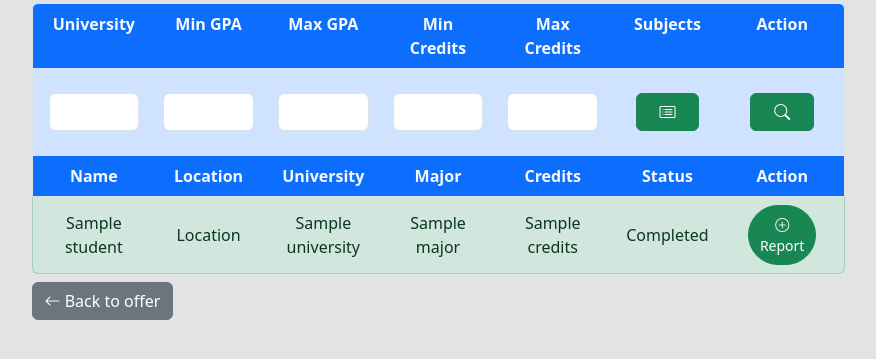
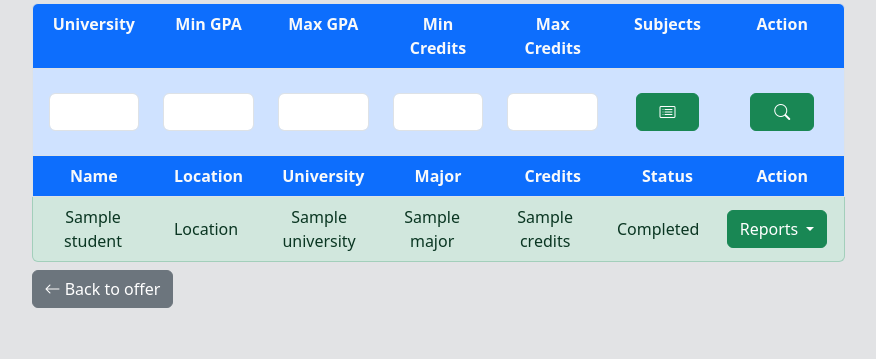
Before and after one commit to kasap-ot/thesis-project, a FastAPI app: template templates/applicants.html in a window 1280 px wide. Shown: the part 161-520 px from the top of the page, without its empty margins (202-1078 px from the left). Run offline with FastAPI, Linux system fonts and the light colour scheme; the template is opened without the code that fills it: most values are stand-ins (such as "Sample title", 1, 10 or a date in 2020); parts of the project's set-up code (start-up, migrations or seed data) failed here and were passed over; some libraries are stand-ins or nearby versions.

Commit message:
Modify reports logic - draft

```diff
--- a/sql_scripts/migrations.sql
+++ b/sql_scripts/migrations.sql
@@ -98,4 +98,10 @@ ADD COLUMN status status NOT NULL;
 
 ALTER DOMAIN status DROP CONSTRAINT status_check;
 ALTER DOMAIN status ADD CONSTRAINT status_check
-CHECK (VALUE IN ('WAITING', 'ACCEPTED', 'REJECTED', 'ONGOING', 'COMPLETED', 'ARCHIVED'));
+CHECK (VALUE IN (
+    'WAITING',
+    'ACCEPTED',
+    'REJECTED',
+    'ONGOING',
+    'COMPLETED'
+));
--- a/templates/applicants.html
+++ b/templates/applicants.html
@@ -35,12 +35,8 @@
                     <input type="text" class="form-control" id="max-credits-search">
                 </div>
                 <div class="col d-flex justify-content-center">
-                    <button
-                        class="btn btn-success px-3 d-flex justify-content-center"
-                        id="subjects-btn"
-                        style="width: 70%;"
-                        data-bs-toggle="modal"
-                        data-bs-target="#subjectsModal">
+                    <button class="btn btn-success px-3 d-flex justify-content-center" id="subjects-btn"
+                        style="width: 70%;" data-bs-toggle="modal" data-bs-target="#subjectsModal">
                         <i class="bi bi-card-list"></i>
                     </button>
                 </div>
@@ -67,10 +63,6 @@
 
         {% for student in students %}
         {% set status = student.status %}
-            {% set action_button_class = 'student-btn' %}
-            {% set action_button_id = 'studentBtn-' ~ student.id %}
-            {% set action_button_text = 'View' %}
-            {% set action_icon = 'bi-eye-fill' %}
 
         {% if status == 'WAITING' %}
         {% set list_item_color = 'warning' %}
@@ -82,15 +74,6 @@
         {% set list_item_color = 'success' %}
         {% elif status == 'COMPLETED' %}
         {% set list_item_color = 'success' %}
-                {% set action_button_class = 'create-student-report-btn' %}
-                {% set action_button_id = 'createStudentReportBtn-' ~ student.id %}
-                {% set action_button_text = 'Report' %}
-                {% set action_icon = 'bi-plus-circle' %}
-            {% elif status == 'ARCHIVED' %}
-                {% set list_item_color = 'success' %}
-                {% set action_button_class = 'view-student-report-btn' %}
-                {% set action_button_id = 'viewStudentReportBtn-' ~ student.id %}
-                {% set action_button_text = 'Report' %}
         {% endif %}
 
         <li class="list-group-item list-group-item-action list-group-item-{{list_item_color}}">
@@ -102,9 +85,22 @@
                 <div class="col">{{student.credits}}</div>
                 <div class="col">{{status | capitalize}}</div>
                 <div class="col">
-                    <button class="{{action_button_class}} btn btn-success btn-sm w-75 rounded-pill py-2" id="{{action_button_id}}">
-                        <i class="bi {{action_icon}}"></i> {{action_button_text}}
+                    {% if status == 'COMPLETED' %}
+                    <div class="dropdown">
+                        <button class="btn btn-{{list_item_color}} dropdown-toggle" type="button" data-bs-toggle="dropdown">
+                            Reports
                         </button>
+                        <ul class="dropdown-menu">
+                            <li><a class="dropdown-item student-report-btn" id="student-report-{{student.id}}">Student Report</a></li>
+                            <li><a class="dropdown-item company-report-btn" id="company-report-{{student.id}}">Company Report</a></li>
+                        </ul>
+                    </div>
+                    {% else %}
+                    <button class="student-btn btn btn-success btn-sm w-75 rounded-pill py-2"
+                        id="student-btn-{{student.id}}">
+                        <i class="bi bi-eye-fill"></i> View
+                    </button>
+                    {% endif %}
                 </div>
             </div>
         </li>
@@ -124,10 +120,12 @@
                             <template id="subjectTemplate">
                                 <div class="subject-entry row mb-3">
                                     <div class="col">
-                                        <input type="text" class="form-control" name="subjectName" placeholder="Subject Name" required>
+                                        <input type="text" class="form-control" name="subjectName"
+                                            placeholder="Subject Name" required>
                                     </div>
                                     <div class="col">
-                                        <input type="text" class="form-control" name="subjectGrade" placeholder="Min. Grade" required>
+                                        <input type="text" class="form-control" name="subjectGrade"
+                                            placeholder="Min. Grade" required>
                                     </div>
                                     <div class="col-auto">
                                         <button type="button" class="btn btn-danger remove-subject-btn">Remove</button>
@@ -160,28 +158,23 @@
         // View the applicant's profile
         document.querySelectorAll(".student-btn").forEach(button => {
             button.addEventListener("click", async () => {
-                const studentId = button.id.split("-")[1]
+                const studentId = button.id.split("-")[2]
                 await access(`/students/profile/${studentId}`, "GET")
             })
         })
 
-        // Go to page for creating a student report
-        document.querySelectorAll(".create-student-report-btn").forEach(button => {
+        document.querySelectorAll(".student-report-btn").forEach(button => {
             button.addEventListener("click", async () => {
-                const studentId = button.id.split("-")[1]
+                const studentId = button.id.split("-").at(-1)
                 const offerId = sessionStorage.getItem("offerId")
                 sessionStorage.setItem("studentId", studentId)
-                await access(`/student-reports/create`, "GET")
+                await access(`/student-reports/${studentId}/${offerId}`, "GET")
             })
         })
 
-        // View the student report
-        document.querySelectorAll(".view-student-report-btn").forEach(button => {
-            button.addEventListener("click", async () => {
-                const studentId = button.id.split("-")[1]
-                const offerId = sessionStorage.getItem("offerId")
-                sessionStorage.setItem("studentId", studentId)
-                await access(`/student-reports/${studentId}/${offerId}`, "GET")
+        document.querySelectorAll(".company-report-btn").forEach(button => {
+            button.addEventListener("click", () => {
+                // To be implemented...
             })
         })
 
@@ -228,7 +221,7 @@
         })
 
         // Remove a subject row
-        document.getElementById('subjectList').addEventListener('click', function(e) {
+        document.getElementById('subjectList').addEventListener('click', function (e) {
             if (e.target && e.target.matches('.remove-subject-btn')) {
                 e.target.closest('.subject-entry').remove()
             }
@@ -245,10 +238,8 @@
         function createSearchUrl(baseUrl, filters) {
             const queryString = new URLSearchParams();
             for (const [key, value] of Object.entries(filters)) {
-                if (value)
-                {
-                    if (Array.isArray(value) && key === "subjects" && value.length > 0)
-                    {
+                if (value) {
+                    if (Array.isArray(value) && key === "subjects" && value.length > 0) {
                         const formattedSubjects = value.map(subject => `${subject.name},${subject.grade}`).join(';');
                         queryString.append(key, formattedSubjects);
                     }
```
Also changed, not shown: templates/student-report.html (+18 -8 lines). Lines whose indentation alone changed are shown as unchanged.
